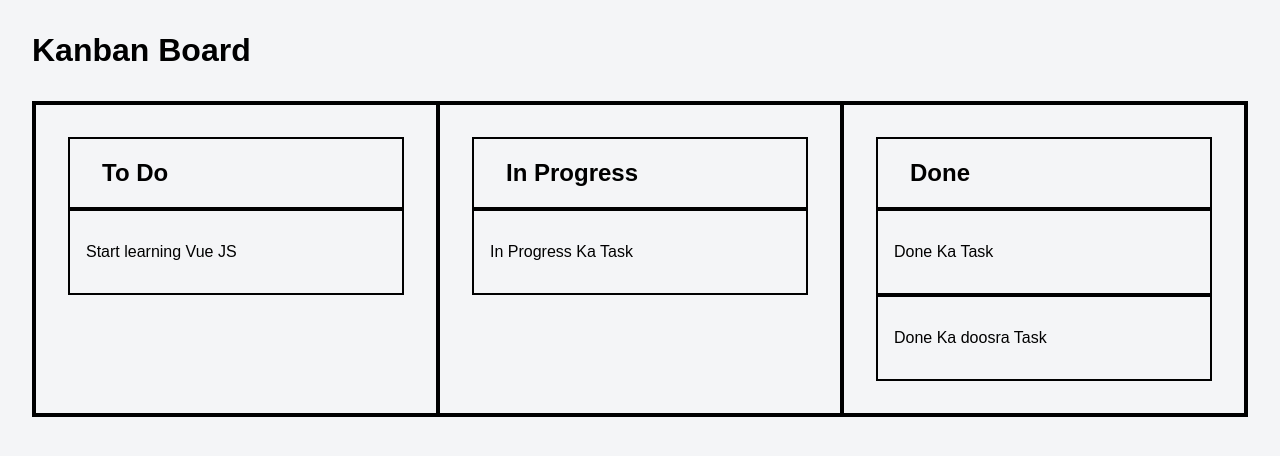
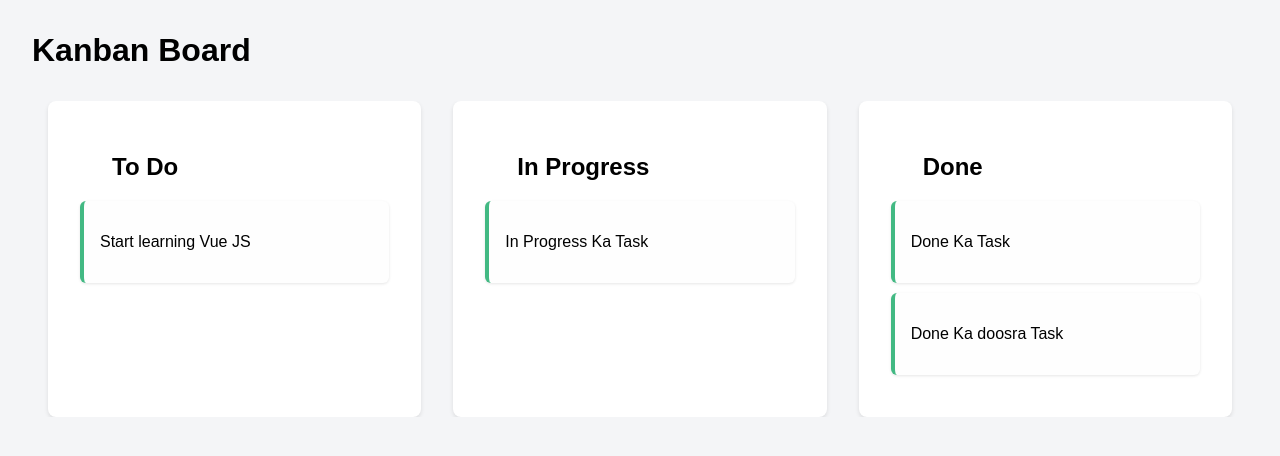
Before and after one commit to NamitCodes/kanban-board-vue, a Vue app: page / in a window 1280 px wide. Shown: the top 456 px of the page. Built offline with nearby package versions, Linux system fonts and the light colour scheme.

Commit message:
added drag and drop functionality

```diff
--- a/src/components/Board.vue
+++ b/src/components/Board.vue
@@ -3,18 +3,32 @@
         <h1>Kanban Board</h1>
     </div>
     <div class="board">
-        <Column v-for="column in columns" :column="column" :key="column.col_id">
+        <Column v-for="column in columns" :column="column" :key="column.col_id" @task-dropped="moveTask">
         </Column>
     </div>
 
 </template>
 
 <script>
+import { compileScript } from 'vue/compiler-sfc';
 import Column from './Column.vue';
 
 export default {
     props: ['columns'],
-    components: { Column }
+    components: { Column },
+    methods: {
+        moveTask({ taskId, fromColumnId, toColumnId }) {
+            const fromCol = this.columns.find(col => col.col_id === fromColumnId);
+            const taskIndex = fromCol.tasks.findIndex(t => t.task_id === taskId);
+            const task = fromCol.tasks[taskIndex]
+
+            fromCol.tasks.splice(taskIndex, 1);
+
+            const toCol = this.columns.find(col => col.col_id === toColumnId);
+
+            toCol.tasks.push(task);
+        }
+    }
 }
 </script>
 
@@ -24,10 +38,12 @@ export default {
 }
 
 .board {
-    border: 2px solid black;
+    /* border: 2px solid black; */
     margin: 2rem;
     display: flex;
     justify-content: space-between;
+
+    overflow: hidden;
 }
 
 @media (max-width: 550px) {
--- a/src/components/Column.vue
+++ b/src/components/Column.vue
@@ -1,9 +1,9 @@
 <template>
-    <div class="column">
+    <div class="column" @dragover.prevent @drop="handleDrop">
         <div class="column_title">
             <h2>{{ column.name }}</h2>
         </div>
-        <Task v-for="task in column.tasks" :task="task" :key="task.task_id"></Task>
+        <Task v-for="task in column.tasks" :task="task" :key="task.task_id" :column-id="column.col_id"></Task>
     </div>
 
 </template>
@@ -13,20 +13,42 @@ import Task from './Task.vue';
 
 export default {
     props: ['column'],
-    components: { Task }
+    components: { Task },
+    methods: {
+        handleDrop() {
+            const data = JSON.parse(event.dataTransfer.getData("application/json"))
 
+            this.$emit('task-dropped', {
+                taskId: data.taskId,
+                fromColumnId: data.columnId,
+                toColumnId: this.column.col_id
+            });
+
+        }
+    }
 }
 </script>
 
 <style scoped>
 .column_title {
-    border: 2px solid black;
+    /* border: 2px solid black; */
+    font-style: 1vh;
     padding: 0 2em;
 }
 
 .column {
-    border: 2px solid black;
+    /* border: 2px solid black; */
     padding: 2em;
     flex: 1;
+
+    display: flex;
+    flex-direction: column;
+
+    background-color: #ffffff;
+    border-radius: 8px;
+    box-shadow: 0 2px 4px rgba(0, 0, 0, 0.1);
+    margin: 0 1em;
+
+    min-width: 0;
 }
 </style>
--- a/src/components/Task.vue
+++ b/src/components/Task.vue
@@ -1,19 +1,36 @@
 <template>
-    <div class="task">
+    <div class="task" draggable="true" @dragstart="handleDragStart">
         <p>{{ task.task_text }}</p>
     </div>
 </template>
 
 <script>
 export default {
-    props: ['task'],
+    props: ['task', 'columnId'],
+    methods: {
+        handleDragStart(event) {
+            const payload = {
+                taskId: this.task.task_id,
+                columnId: this.columnId
+            };
+            event.dataTransfer.setData("application/json", JSON.stringify(payload))
+            console.log(payload)
+        }
+    }
 
 }
 </script>
 
 <style scoped>
 .task {
-    border: 2px solid black;
+    background-color: #fefefe;
+    border-radius: 6px;
+    margin-bottom: 10px;
+    box-shadow: 0 1px 3px rgba(0, 0, 0, 0.1);
+    border-left: 4px solid #42b983;
+    /* Vue green for flair */
     padding: 1em;
+
+    display: flex;
 }
 </style>
```
